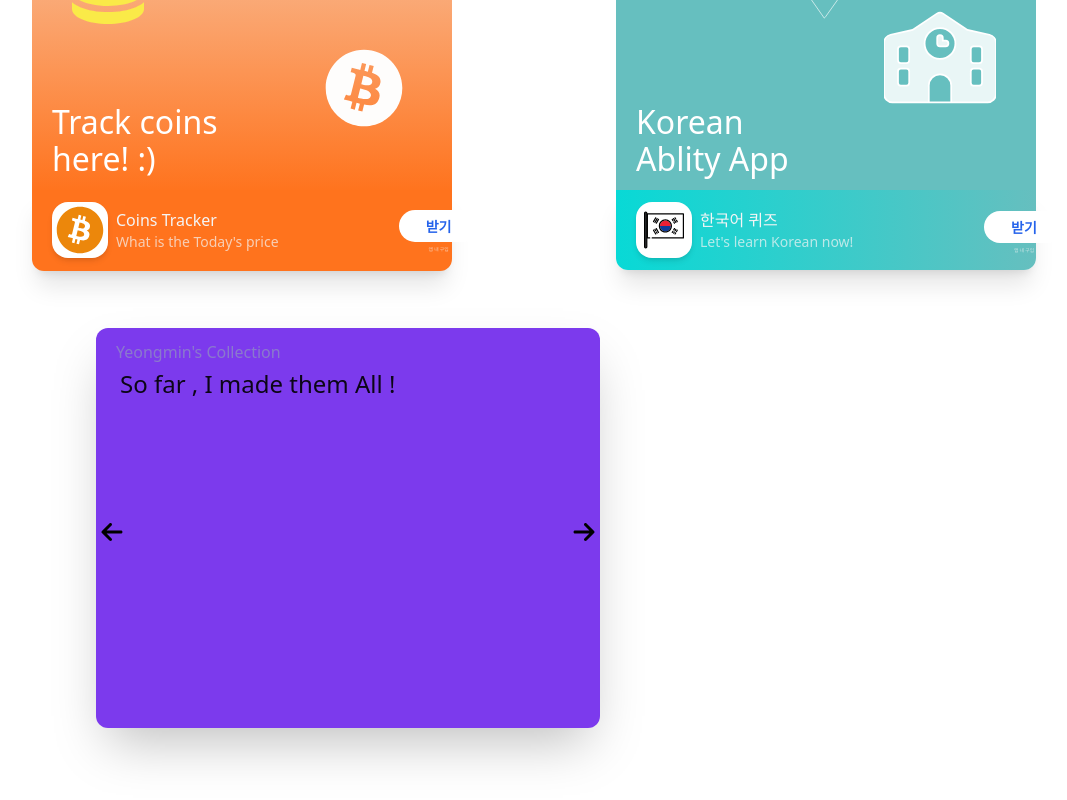
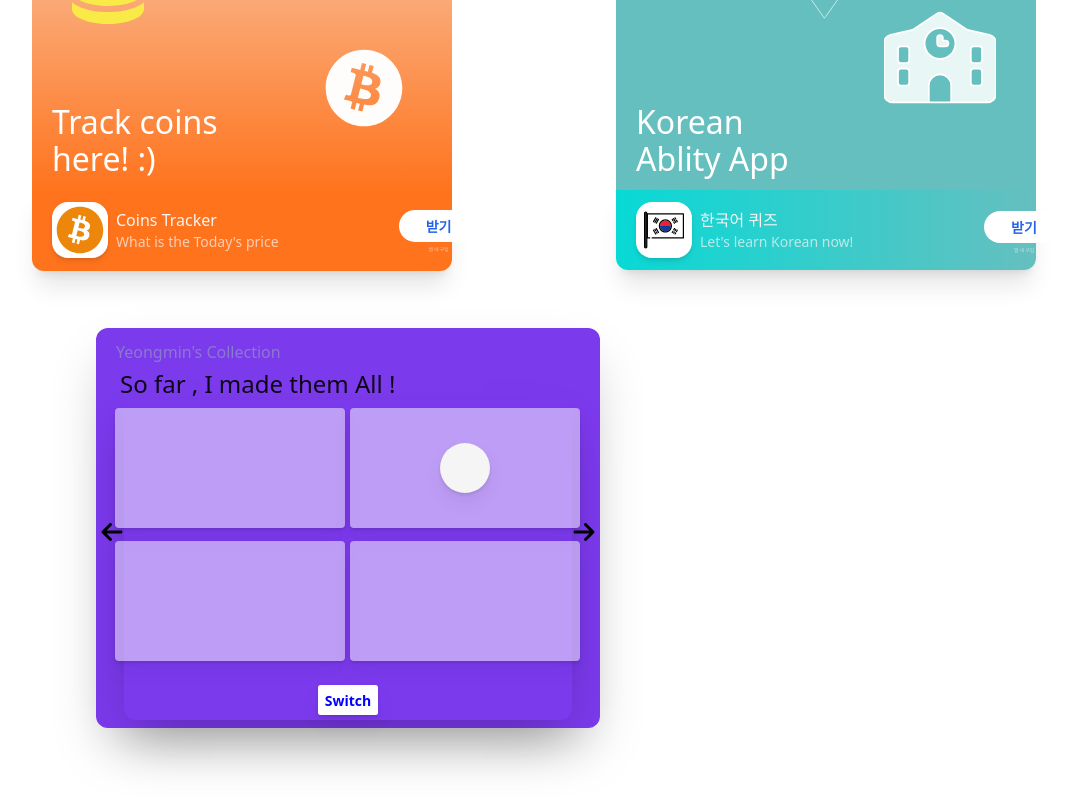
Before and after one commit to yeongminChae/experiment, a Next.js app: page /cloneCoding in a window 1280 px wide. Both pictures are taken after a click on the element 694 px from the left and 1356 px from the top of the page. Shown: the part 896-1696 px from the top of the page, without its empty margins (104-1171 px from the left). Built offline with nearby package versions, Linux system fonts and the light colour scheme.

Commit message:
portfolio day 28 part 1

```diff
--- a/components/animation/animation1.tsx
+++ b/components/animation/animation1.tsx
@@ -8,31 +8,28 @@ export default function Animation1() {
         className="block h-10 w-10 rounded-full"
         animate={{
           opacity: [0, 0.5, 1],
-          y: ["450%", "-150%"],
+          y: ["700%", "-20%"],
           backgroundColor: ["#ff6699", "#6666ff"],
         }}
-        exit={{ opacity: 0 }}
         transition={bounceTransition1}
       />
       <motion.span
         className="block h-10 w-10 rounded-full"
         animate={{
           opacity: [0, 0.5, 1],
-          y: ["450%", "-150%"],
+          y: ["700%", "-20%"],
           backgroundColor: ["#ff6699", "#6666ff"],
         }}
         transition={bounceTransition2}
-        exit={{ opacity: 0 }}
       />
       <motion.span
         className="block h-10 w-10 rounded-full"
         animate={{
           opacity: [0, 0.5, 1],
-          y: ["450%", "-150%"],
+          y: ["700%", "-20%"],
           backgroundColor: ["#ff6699", "#6666ff"],
         }}
         transition={bounceTransition3}
-        exit={{ opacity: 0 }}
       />
     </>
   );
--- /dev/null
+++ b/components/animation/animation2.tsx
@@ -0,0 +1,185 @@
+import styled from "styled-components";
+import { AnimatePresence, motion } from "framer-motion";
+import { useEffect, useState } from "react";
+import { cls } from "../../libs/client/utils";
+
+function Animation2() {
+  const [id, setId] = useState<null | string>(null);
+  const [clicked, setClicked] = useState(false);
+  const [color, setColor] = useState("blue");
+  const onBtnClick = () => {
+    setClicked((prev) => !prev);
+  };
+  useEffect(() => {
+    if (clicked === true) {
+      setColor("orange");
+    } else if (clicked === false) {
+      setColor("blue");
+    }
+  }, [onBtnClick]);
+  const [toggleDirection, setToggleDirection] = useState(1);
+  const toggleOn = () => {
+    setToggleDirection(toggleDirection === 1 ? 1.25 : 1);
+  };
+  return (
+    <Wrapper>
+      <Grid>
+        <Box
+          onClick={() => setId("1")}
+          layoutId="1"
+          whileHover={{ scale: 1.1, originX: [1, 1], originY: [1, 1] }}
+          transition={{
+            type: "tween",
+          }}
+          variants={boxVariatns}
+          initial="initial"
+          animate="visible"
+          exit="leaving"
+        ></Box>
+        <Box layoutId="2">
+          {!clicked ? (
+            <Circle layoutId="circle" style={{ borderRadius: 50 }} />
+          ) : null}
+        </Box>
+        <Box layoutId="3">
+          {clicked ? (
+            <Circle
+              layoutId="circle"
+              style={{ borderRadius: 50, height: "25px", width: "25px" }}
+            />
+          ) : null}
+        </Box>
+        <Box
+          onClick={() => setId("4")}
+          layoutId="4"
+          whileHover={{ scale: 1.1, originX: 0, originY: 0 }}
+          transition={{
+            type: "tween",
+          }}
+          variants={boxVariatns}
+          initial="initial"
+          animate="visible"
+          exit="leaving"
+        ></Box>
+      </Grid>
+      <AnimatePresence>
+        {id ? (
+          <Overlay
+            onClick={() => setId(null)}
+            initial={{ backgroundColor: "rgba(0, 0, 0, 0)" }}
+            animate={{ backgroundColor: "rgba(0, 0, 0, 0.5)" }}
+            exit={{ backgroundColor: "rgba(0, 0, 0, 0)" }}
+            className="z-10"
+          >
+            <Box
+              layoutId={id}
+              style={{
+                width: 400,
+                height: 200,
+                backgroundColor: "rgba(255, 255, 255, 2)",
+              }}
+            />
+          </Overlay>
+        ) : null}
+        <br />
+        <Button
+          onClick={onBtnClick}
+          onTap={toggleOn}
+          animate={{
+            scale: toggleDirection,
+          }}
+          style={{
+            color: color,
+          }}
+          transition={{
+            type: "inertia",
+          }}
+          className="cursor-pointer "
+        >
+          Switch
+        </Button>
+      </AnimatePresence>
+    </Wrapper>
+  );
+}
+
+const Wrapper = styled.div`
+  display: flex;
+  justify-content: center;
+  align-items: center;
+  flex-direction: column;
+`;
+
+const Grid = styled.div`
+  display: grid;
+  justify-content: center;
+  align-content: center;
+  grid-template-columns: repeat(2, 2fr);
+  width: 10vw;
+  grid-gap: 5px;
+`;
+
+const Box = styled(motion.div)`
+  background-color: rgba(255, 255, 255, 0.5);
+  border-radius: 4px;
+  width: 230px;
+  height: 120px;
+  position: relative;
+  display: flex;
+  align-items: center;
+  justify-content: center;
+  flex-direction: column;
+  box-shadow: 0 2px 3px rgba(0, 0, 0, 0.1), 0 10px 20px rgba(0, 0, 0, 0.06);
+  margin-top: 8px;
+`;
+
+const Overlay = styled(motion.div)`
+  width: 100%;
+  height: 100%;
+  position: absolute;
+  display: flex;
+  justify-content: center;
+  align-items: center;
+  margin-bottom: 55px;
+`;
+
+const Button = styled(motion.div)`
+  width: 50px;
+  height: 30px;
+  background-color: rgba(255, 255, 255, 255);
+  padding: 10px 30px;
+  border-radius: 2.5px;
+  font-size: 10px;
+  display: flex;
+  justify-content: center;
+  align-items: center;
+  text-align: center;
+  box-shadow: 0 2px 3px rgba(0, 0, 0, 0.1), 0 10px 20px rgba(0, 0, 0, 0.06);
+  font-size: 14px;
+  font-weight: bold;
+`;
+
+const Circle = styled(motion.div)`
+  background-color: whitesmoke;
+  height: 50px;
+  width: 50px;
+  border-radius: 50px;
+  box-shadow: 0 2px 3px rgba(0, 0, 0, 0.1), 0 10px 20px rgba(0, 0, 0, 0.06);
+`;
+
+const boxVariatns = {
+  initial: {
+    opacity: 1,
+    scale: 0,
+  },
+  visible: {
+    opacity: 1,
+    scale: 1,
+  },
+  leaving: {
+    opacity: 1,
+    scale: 0,
+  },
+};
+
+export default Animation2;
--- a/components/fifthApp.tsx
+++ b/components/fifthApp.tsx
@@ -1,18 +1,24 @@
-import { motion } from "framer-motion";
-import { useState } from "react";
+import { AnimatePresence, motion } from "framer-motion";
+import { useEffect, useState } from "react";
 import Animation1 from "./animation/animation1";
+import Animation2 from "./animation/animation2";
 
 export default function FifthApp() {
   const [index, setIndex] = useState(1);
+  const [back, setBack] = useState(false);
   let ran1 = Math.floor(Math.random() * 5 + 5);
   const bottomIndex = `${ran1}rem`;
   const onNextclick = () => {
+    setBack(false);
     setIndex((prev) => prev + 1);
   };
   const onPrevclick = () => {
+    setBack(true);
     setIndex((prev) => (prev == 1 ? 1 : prev - 1));
   };
-  console.log(index);
+  const customValue = {
+    direction: back,
+  };
   return (
     <div className="mb-20 ml-0 h-[25rem] w-full rounded-xl bg-[#ffffffe7] shadow-2xl lg:bg-red-200 xl:bg-violet-600 ">
       <div className="ml-5 pt-3 text-slate-400 opacity-60 ">
@@ -21,6 +27,7 @@ export default function FifthApp() {
       <div className="ml-6 mt-1 text-2xl opacity-90 ">
         So far , I made them All !
       </div>
+      <AnimatePresence mode="wait" custom={customValue.direction}>
         <div className="mt-20 flex h-full w-full justify-around ">
           <motion.div
             whileHover={{
@@ -38,9 +45,18 @@ export default function FifthApp() {
               <path d="M9.4 233.4c-12.5 12.5-12.5 32.8 0 45.3l160 160c12.5 12.5 32.8 12.5 45.3 0s12.5-32.8 0-45.3L109.2 288 416 288c17.7 0 32-14.3 32-32s-14.3-32-32-32l-306.7 0L214.6 118.6c12.5-12.5 12.5-32.8 0-45.3s-32.8-12.5-45.3 0l-160 160z" />
             </svg>
           </motion.div>
-        <div className="-ml-4 flex h-full w-full items-start justify-around">
+          <motion.div
+            variants={box}
+            key={index}
+            custom={customValue.direction}
+            initial="entry"
+            animate="center"
+            exit="exit"
+            className="-ml-3 -mt-20 flex h-[20rem] w-full items-start justify-around rounded-xl shadow-2xl "
+          >
             {index === 1 && <Animation1 />}
-        </div>
+            {index === 2 && <Animation2 />}
+          </motion.div>
           <motion.div
             whileHover={{
               scale: 1.3,
@@ -57,6 +73,32 @@ export default function FifthApp() {
             </svg>
           </motion.div>
         </div>
+      </AnimatePresence>
     </div>
   );
 }
+
+const box = {
+  entry: (isBack: boolean) => ({
+    x: isBack ? -500 : 500,
+    opacity: 0,
+    scale: 0,
+  }),
+  center: {
+    x: 0,
+    opacity: 1,
+    scale: 1,
+    transition: {
+      duration: 0.3,
+    },
+  },
+  exit: (isBack: boolean) => ({
+    x: isBack ? 500 : -500,
+    opacity: 0,
+    scale: 0,
+    rotateX: 180,
+    transition: {
+      duration: 0.3,
+    },
+  }),
+};
```
Lines whose indentation alone changed are shown as unchanged.
